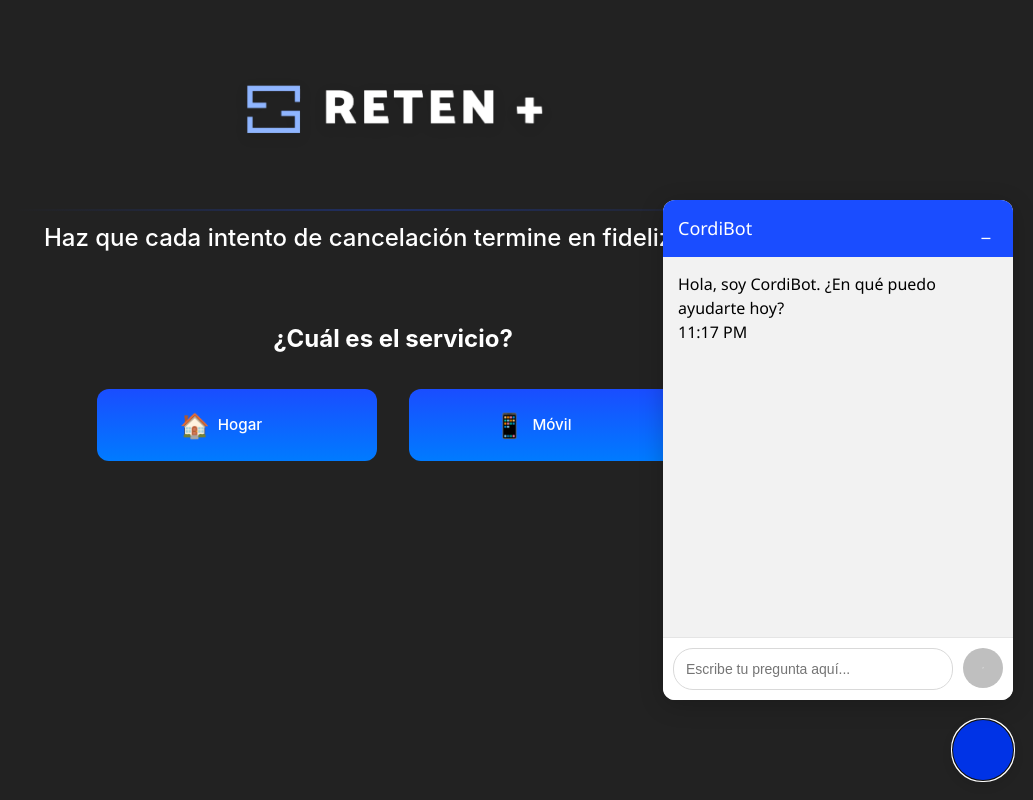
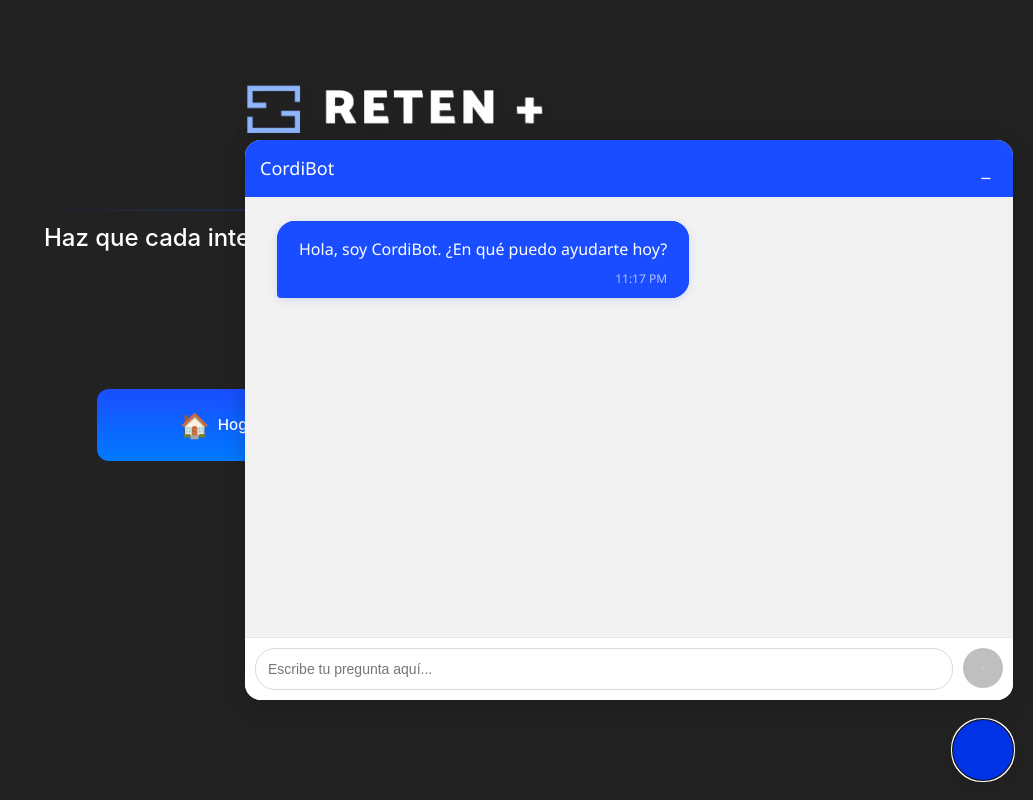
Before and after one commit to JELozanoV/brmKeepi, a React (Vite) app: page / in a window 1280 px wide. Both pictures are taken after a click on the button "Abrir chatbot". Shown: the whole page, without its empty margins (247-1280 px from the left). Built offline with nearby package versions, Linux system fonts and the light colour scheme.

Commit message:
Cambios en componente de IA

```diff
--- a/package.json
+++ b/package.json
@@ -18,6 +18,7 @@
     "axios": "^1.9.0",
     "react": "^19.0.0",
     "react-dom": "^19.0.0",
+    "react-markdown": "^10.1.0",
     "react-router-dom": "^7.5.1",
     "sass": "^1.86.3"
   },
--- a/src/components/Chatbot/Chatbot.scss
+++ b/src/components/Chatbot/Chatbot.scss
@@ -72,10 +72,14 @@ $negro-suave: #222222;
   position: absolute;
   bottom: 80px;
   right: 0;
-  width: 350px;
-  height: 500px;
+  width: 60vw;
+  min-width: 370px;
+  max-width: 900px;
+  height: 70vh;
+  min-height: 400px;
+  max-height: 80vh;
   background-color: $blanco;
-  border-radius: 12px;
+  border-radius: 16px;
   box-shadow: 0 5px 25px rgba(0, 0, 0, 0.2);
   display: flex;
   flex-direction: column;
@@ -129,12 +133,13 @@ $negro-suave: #222222;
 
 .chatbot-messages {
   flex: 1;
-  padding: 15px;
+  padding: 24px 32px;
   overflow-y: auto;
   background-color: $gris-claro;
   display: flex;
   flex-direction: column;
-  gap: 10px;
+  gap: 18px;
+  font-size: 16px;
 
   &::-webkit-scrollbar {
     width: 6px;
@@ -151,23 +156,51 @@ $negro-suave: #222222;
 }
 
 .message {
-  max-width: 80%;
-  padding: 10px 15px;
+  max-width: 75%;
+  padding: 0;
   border-radius: 18px;
   position: relative;
+  display: flex;
+  flex-direction: column;
+  gap: 8px;
 
   .message-content {
+    padding: 16px 22px 10px 22px;
+    border-radius: 18px;
+    white-space: pre-line;
+    font-size: 16px;
+    line-height: 1.6;
+    word-break: break-word;
+    box-shadow: 0 1px 2px rgba(0,0,0,0.04);
+
+    strong, b {
+      font-weight: 700;
+    }
+    ul, ol {
+      margin: 4px 0 4px 24px;
+      padding: 0;
+      font-size: 15px;
+    }
+    li {
+      margin-bottom: 2px;
+      line-height: 1.5;
+    }
+    h1, h2, h3, h4 {
+      font-weight: bold;
+      margin: 10px 0 8px 0;
+      color: $azul-principal;
+      font-size: 1.1em;
+    }
     p {
-      margin: 0;
-      font-size: 14px;
-      line-height: 1.4;
+      margin: 0 0 4px 0;
+      font-size: 16px;
+      line-height: 1.6;
     }
-
     .message-time {
       display: block;
-      font-size: 11px;
-      opacity: 0.7;
-      margin-top: 5px;
+      font-size: 12px;
+      opacity: 0.65;
+      margin-top: 6px;
       text-align: right;
     }
   }
@@ -175,17 +208,35 @@ $negro-suave: #222222;
 
 .user-message {
   align-self: flex-end;
-  background-color: $azul-claro;
-  color: $blanco;
+  background-color: $blanco;
+  color: $negro-suave;
   border-bottom-right-radius: 4px;
+  border: 1.5px solid $azul-claro;
+  box-shadow: 0 2px 8px #007bff22;
+  .message-content {
+    background: $blanco;
+    color: $negro-suave;
+  }
 }
 
 .bot-message {
   align-self: flex-start;
-  background-color: $blanco;
-  color: $negro-suave;
+  background-color: $azul-principal;
+  color: $blanco;
   border-bottom-left-radius: 4px;
-  box-shadow: 0 1px 2px rgba(0, 0, 0, 0.1);
+  box-shadow: 0 2px 8px #1A4DFF22;
+  .message-content {
+    background: $azul-principal;
+    color: $blanco;
+
+    h1, h2, h3, h4 {
+      color: $blanco;
+    }
+    a {
+      color: $azul-claro;
+      text-decoration: underline;
+    }
+  }
 }
 
 .typing {
--- a/src/components/Chatbot/Chatbot.tsx
+++ b/src/components/Chatbot/Chatbot.tsx
@@ -1,5 +1,6 @@
 import React, { useState, useRef, useEffect } from 'react';
 import { askIA } from '../../services/iaService';
+import Markdown from './Markdown';
 import './Chatbot.scss';
 
 interface Message {
@@ -126,10 +127,20 @@ const Chatbot: React.FC = () => {
             {messages.map((message) => (
   <div
     key={message.id}
-                className={`chatbot-message ${message.sender}`}
+    className={`message ${message.sender === 'user' ? 'user-message' : 'bot-message'}`}
   >
     <div className="message-content">
-                  <p>{message.text}</p>
+      {message.sender === 'bot' ? (
+        <Markdown
+          children={message.text}
+          components={{
+            h1: ({node, ...props}) => <h3 {...props} />,
+            h2: ({node, ...props}) => <h4 {...props} />,
+          }}
+        />
+      ) : (
+        <span>{message.text}</span>
+      )}
       <span className="message-time">{formatTime(message.timestamp)}</span>
     </div>
   </div>
--- /dev/null
+++ b/src/components/Chatbot/Markdown.tsx
@@ -0,0 +1,13 @@
+import React from 'react';
+import ReactMarkdown from 'react-markdown';
+
+interface MarkdownProps {
+  children: string;
+  components?: object;
+}
+
+const Markdown: React.FC<MarkdownProps> = ({ children, components }) => {
+  return <ReactMarkdown components={components}>{children}</ReactMarkdown>;
+};
+
+export default Markdown;
```
Also changed, not shown: 1 other file (tests, documents, lock files or other folders). Lines whose indentation alone changed are shown as unchanged.
